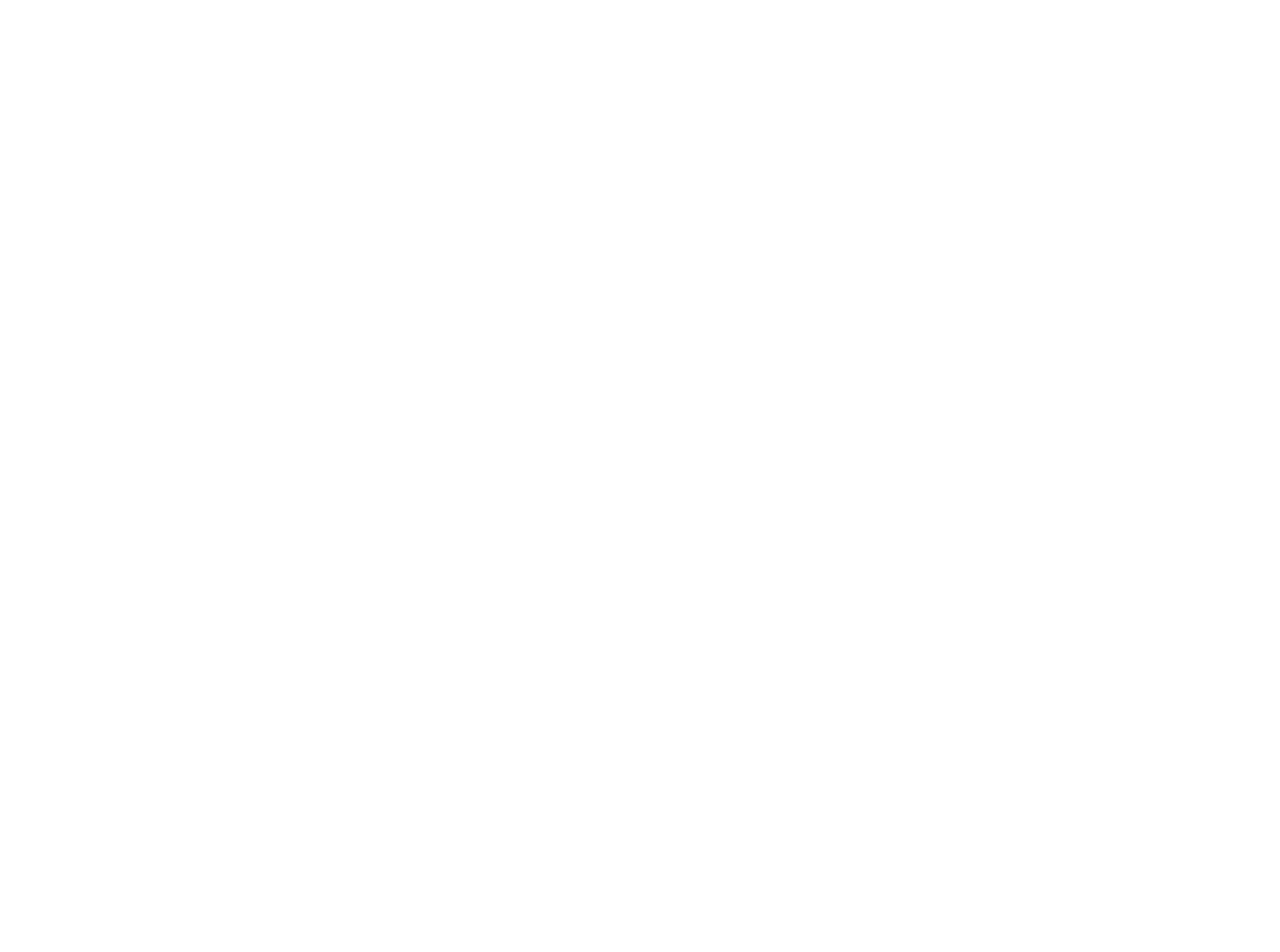
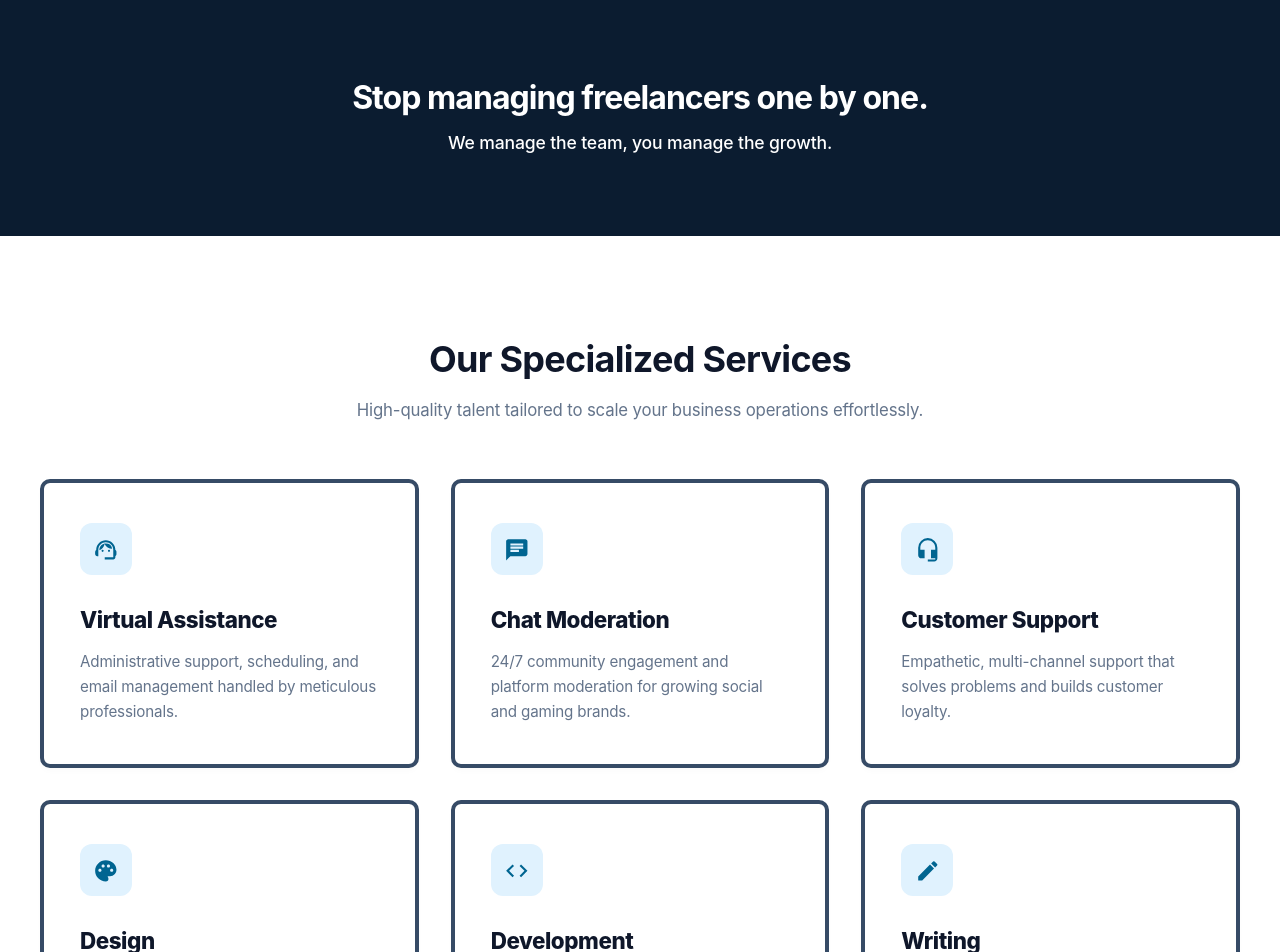
Before and after one commit to wainaina-mwangi/creolytehub, a React (Vite) app: page / in a window 1280 px wide. Shown: the part 800-1752 px from the top of the page. Before the commit the page ends 800 px from the top, so only its background shows below. Built offline with nearby package versions, Linux system fonts and the light colour scheme; a web font is replaced by a local one.

Commit message:
added the cards and styled them with smooth transitions

```diff
--- a/src/App.jsx
+++ b/src/App.jsx
@@ -2,12 +2,16 @@
 import { Routes, Route, Link } from "react-router-dom";
 import Navbar from "./components/Navbar/Navbar";
 import HeroSection from "./components/HeroSection/HeroSection";
+import Banner from "./components/ManagementBanner/Banner";
+import ServicesGrid from "./components/ServicesGrid/ServicesGrid";
 
 const App = () => {
   return (
     <>
       <Navbar />
-      <HeroSection/>
+      <HeroSection />
+      <Banner />
+      <ServicesGrid />
     </>
   );
 };
--- a/src/components/HeroSection/HeroSection.jsx
+++ b/src/components/HeroSection/HeroSection.jsx
@@ -130,6 +130,7 @@
           </div>
         </div>
       </div>
+
     </section>
   );
 }
--- /dev/null
+++ b/src/components/ManagementBanner/Banner.css
@@ -0,0 +1,59 @@
+.mgmt-banner {
+  width: 100%;
+  background-color: #0b1c30;
+  padding: 4rem 1.5rem;
+  box-sizing: border-box;
+  text-align: center;
+}
+
+.mgmt-banner-container {
+  max-width: 900px;
+  margin: 0 auto;
+  display: flex;
+  flex-direction: column;
+  gap: 0.75rem;
+}
+
+.mgmt-banner-title {
+  color: #ffffff;
+  font-size: 1rem;
+  font-weight: 650;
+  letter-spacing: -0.03em;
+  margin: 0;
+  line-height: 1.2;
+}
+
+.mgmt-banner-subtitle {
+  color: #ffffff;
+  font-size: 1.1rem;
+  font-weight: 500;
+  margin: 0;
+}
+
+@media (min-width: 768px) {
+  .mgmt-banner {
+    padding: 5rem 2rem;
+  }
+  .mgmt-banner-title {
+  color: #ffffff;
+  font-size: 2rem;
+  font-weight: 650;
+  letter-spacing: -0.03em;
+  margin: 0;
+  line-height: 1.2;
+}
+}
+
+@media (max-width: 480px) {
+  .mgmt-banner {
+    padding: 5rem 2rem;
+  }
+  .mgmt-banner-title {
+  color: #ffffff;
+  font-size: 1.8rem;
+  font-weight: 650;
+  letter-spacing: -0.01em;
+  margin: 0;
+  line-height: 1.2;
+}
+}
--- /dev/null
+++ b/src/components/ManagementBanner/Banner.jsx
@@ -0,0 +1,17 @@
+import React from "react";
+import "./Banner.css";
+
+export default function ManagementBanner() {
+  return (
+    <section className="mgmt-banner">
+      <div className="mgmt-banner-container">
+        <h2 className="mgmt-banner-title">
+          Stop managing freelancers one by one.
+        </h2>
+        <p className="mgmt-banner-subtitle">
+          We manage the team, you manage the growth.
+        </p>
+      </div>
+    </section>
+  );
+}
--- a/src/components/Navbar/Navbar.jsx
+++ b/src/components/Navbar/Navbar.jsx
@@ -5,6 +5,7 @@
 import { GiHamburgerMenu } from "react-icons/gi";
 import "./Navbar.css";
 import { Link } from "react-router-dom";
+import logoImg from "../../assets/logo.jpeg";
 
 const Navbar = () => {
   const [isOpen, setIsOpen] = useState(false);
@@ -13,26 +14,20 @@
 
   return (
     <nav className="navbar">
-
       <div className="navbar-logo">
         <Link to="/" className="logo-link-container">
           <div className="flex items-center gap-3 group cursor-pointer select-none">
-            <div className="flex items-center justify-center p-2.5 rounded-xl bg-[#006591]/10 dark:bg-white/5 transition-transform duration-300 group-hover:scale-105">
-              <FaGalacticRepublic className="w-9 h-9 text-[#006591] dark:text-sky-400 drop-shadow-sm" />
-            </div>
-            <div className="flex flex-col justify-center">
-              <span className="text-2xl font-black tracking-tight text-slate-900 dark:text-white transition-colors duration-200">
-                Creolyte
-                <span className="text-[#006591] dark:text-sky-400 font-semibold ml-0.5">
-                  Hub
-                </span>
-              </span>
+            <div className="flex items-center justify-center p-2.5 rounded-xl   transition-transform duration-300 group-hover:scale-105">
+              <img
+                src={logoImg}
+                alt="Creolyte Hub Logo"
+                className="h-14 mr-60 w-auto rounded-4xl object-contain"
+              />
             </div>
           </div>
         </Link>
       </div>
 
-      {/* Desktop Menu */}
       <ul className="desktop-menu">
         {NavbarMenu.map((item) => (
           <li key={item.id} className="desktop-menu-item">
@@ -44,7 +39,6 @@
         ))}
       </ul>
 
-      {/* Right Actions */}
       <div className="navbar-actions">
         <button className="button desktop-btn">
           Hire Talent
@@ -57,7 +51,6 @@
           </svg>
         </button>
 
-        {/* Mobile Toggle Button */}
         <button
           onClick={toggleMenu}
           aria-label="Toggle Menu"
@@ -81,11 +74,11 @@
         <div className="drawer-content">
           <div className="drawer-header">
             <div className="drawer-logo">
-              <FaGalacticRepublic className="drawer-logo-icon text-3xl" />
-              <span className="drawer-logo-text">
-                Creolyte
-                <span className="text-[#006591] text-semibold">Hub</span>
-              </span>
+              <img
+                src={logoImg}
+                alt="Creolyte Hub Logo"
+                className="h-13 w-auto rounded-4xl object-contain"
+              />
             </div>
             <button className="close-btn" onClick={toggleMenu}>
               <MdCancel />
--- /dev/null
+++ b/src/components/ServicesGrid/ServicesGrid.css
@@ -0,0 +1,146 @@
+.services-section {
+  width: 100%;
+  background-color: #ffffff;
+  padding: 4rem 1.5rem;
+  box-sizing: border-box;
+
+}
+
+.services-container {
+  max-width: 1200px;
+  margin: 0 auto;
+}
+
+.services-grid {
+  display: grid;
+  grid-template-columns: 1fr;
+  gap: 1.5rem;
+}
+
+.services-header {
+  text-align: center;
+  margin-bottom: 3.5rem;
+  display: flex;
+  flex-direction: column;
+  gap: 0.75rem;
+}
+
+.services-main-title {
+  font-size: 2.25rem;
+  font-weight: 700;
+  color: #0f172a;
+  letter-spacing: -0.02em;
+  margin: 0;
+}
+
+.services-subtitle {
+  font-size: 1.05rem;
+  color: #64748b;
+  max-width: 600px;
+  margin: 0 auto;
+  line-height: 1.5;
+}
+.service-card {
+  background: #ffffff;
+  border: 4px solid #364b66;
+  border-radius: 10px;
+  padding: 2.5rem 2.25rem;
+  display: flex;
+  flex-direction: column;
+  align-items: flex-start;
+  position: relative;
+  z-index: 1;
+  overflow: hidden;
+  transition: all 0.4s cubic-bezier(0.25, 1, 0.5, 1);
+  cursor: pointer;
+  box-shadow: 0 4px 6px -1px rgba(15, 23, 42, 0.02),
+              0 2px 4px -2px rgba(15, 23, 42, 0.02),
+              inset 0 2px 4px 0 rgba(255, 255, 255, 0.6);
+}
+
+.service-card::before {
+  content: '';
+  position: absolute;
+  bottom: 0;
+  right: 0;
+  width: 0;
+  height: 0;
+  background-color: #0b1c33;
+  border-radius: 20px 0 0 0;
+  z-index: -1;
+  transition: all 0.4s cubic-bezier(0.25, 1, 0.5, 1);
+}
+
+.service-card:hover::before {
+  width: 100%;
+  height: 100%;
+  border-radius: 0;
+}
+
+.service-card:hover {
+  transform: translateY(-5px);
+  border-color: #0b1c33;
+  box-shadow: 0 20px 40px rgba(11, 28, 51, 0.15);
+}
+
+.service-icon-box {
+  background-color: #e0f2fe;
+  color: #006591;
+  width: 52px;
+  height: 52px;
+  border-radius: 12px;
+  display: flex;
+  align-items: center;
+  justify-content: center;
+  font-size: 1.6rem;
+  margin-bottom: 1.75rem;
+  transition: all 0.3s ease;
+}
+
+
+.service-card:hover .service-icon-box {
+  background-color: rgba(255, 255, 255, 0.15);
+  color: #00c6ff;
+}
+
+.service-title {
+  font-size: 1.4rem;
+  font-weight: 800;
+  color: #0f172a;
+  margin: 0 0 0.75rem 0;
+  letter-spacing: -0.02em;
+  transition: color 0.3s ease;
+}
+
+.service-card:hover .service-title {
+  color: #ffffff;
+}
+
+.service-desc {
+  font-size: 0.95rem;
+  line-height: 1.65;
+  color: #64748b;
+  margin: 0;
+  transition: color 0.3s ease;
+}
+
+.service-card:hover .service-desc {
+  color: #94a3b8;
+}
+
+
+@media (min-width: 640px) {
+  .services-grid {
+    grid-template-columns: repeat(2, 1fr);
+  }
+}
+
+@media (min-width: 1024px) {
+  .services-grid {
+    grid-template-columns: repeat(3, 1fr);
+    gap: 2rem;
+  }
+  .services-section {
+    padding: 6rem 2rem;
+  }
+}
--- /dev/null
+++ b/src/components/ServicesGrid/ServicesGrid.jsx
@@ -0,0 +1,66 @@
+import React from "react";
+import {
+  MdSupportAgent,
+  MdChat,
+  MdHeadsetMic,
+  MdPalette,
+  MdCode,
+  MdCreate,
+} from "react-icons/md";
+import "./ServicesGrid.css";
+
+export default function ServicesGrid() {
+  const services = [
+    {
+      icon: <MdSupportAgent />,
+      title: "Virtual Assistance",
+      desc: "Administrative support, scheduling, and email management handled by meticulous professionals.",
+    },
+    {
+      icon: <MdChat />,
+      title: "Chat Moderation",
+      desc: "24/7 community engagement and platform moderation for growing social and gaming brands.",
+    },
+    {
+      icon: <MdHeadsetMic />,
+      title: "Customer Support",
+      desc: "Empathetic, multi-channel support that solves problems and builds customer loyalty.",
+    },
+    {
+      icon: <MdPalette />,
+      title: "Design",
+      desc: "Graphic design, UI/UX, and social media assets that maintain your brand's global standards.",
+    },
+    {
+      icon: <MdCode />,
+      title: "Development",
+      desc: "Front-end, back-end, and full-stack talent ready to jump into your existing sprint cycles.",
+    },
+    {
+      icon: <MdCreate />,
+      title: "Writing",
+      desc: "SEO-optimized content, technical documentation, and compelling copywriting for global audiences.",
+    },
+  ];
+
+  return (
+   <section className="services-section">
+  <div className="services-container">
+    <div className="services-header">
+      <h2 className="services-main-title">Our Specialized Services</h2>
+      <p className="services-subtitle">High-quality talent tailored to scale your business operations effortlessly.</p>
+    </div>
+
+    <div className="services-grid">
+      {services.map((item, index) => (
+        <div key={index} className="service-card">
+          <div className="service-icon-box">{item.icon}</div>
+          <h3 className="service-title">{item.title}</h3>
+          <p className="service-desc">{item.desc}</p>
+        </div>
+      ))}
+    </div>
+  </div>
+</section>
+  );
+}
--- a/src/index.css
+++ b/src/index.css
@@ -30,6 +30,7 @@
   -webkit-font-smoothing: antialiased;
   -moz-osx-font-smoothing: grayscale;
   letter-spacing: -0.01em;
+  /* overflow: hidden; */
   /* background-color: #921b1b;   */
 }
 
```
Also changed, not shown: src/assets/logo.jpeg (added).
